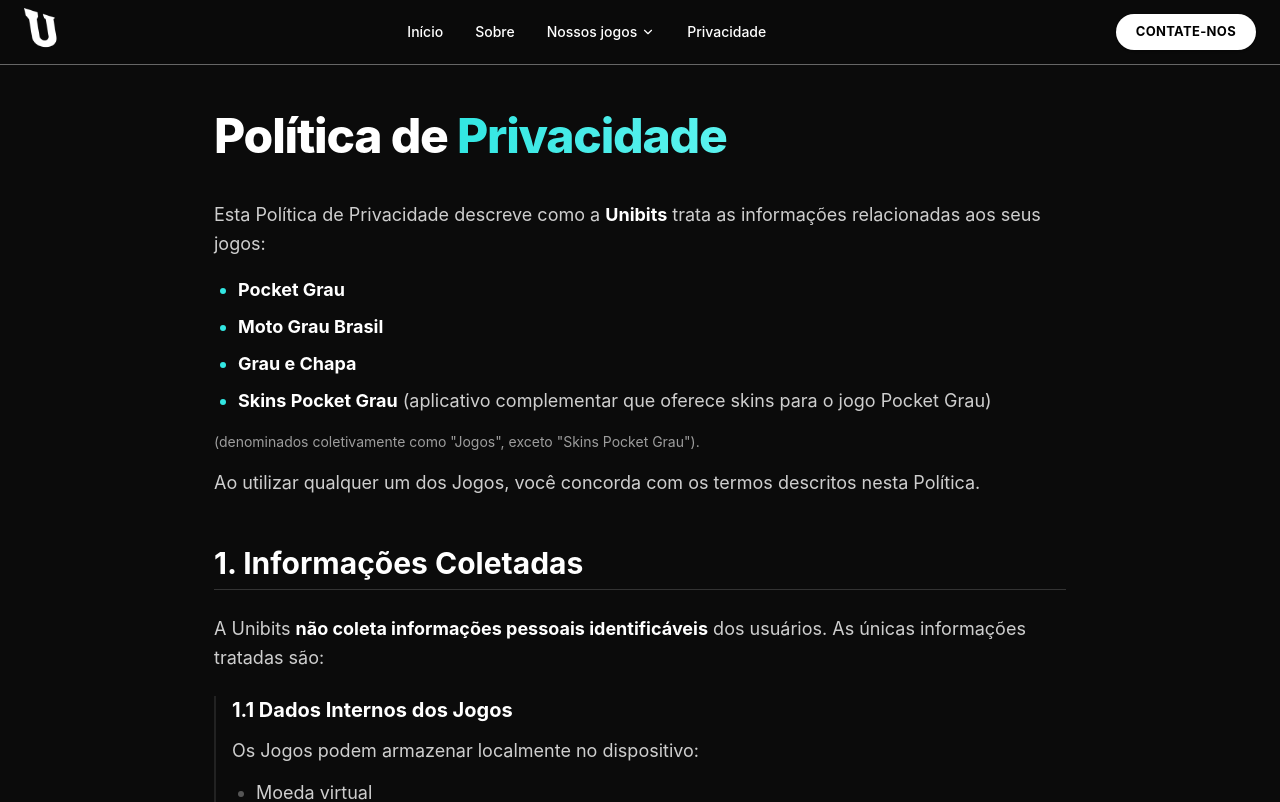
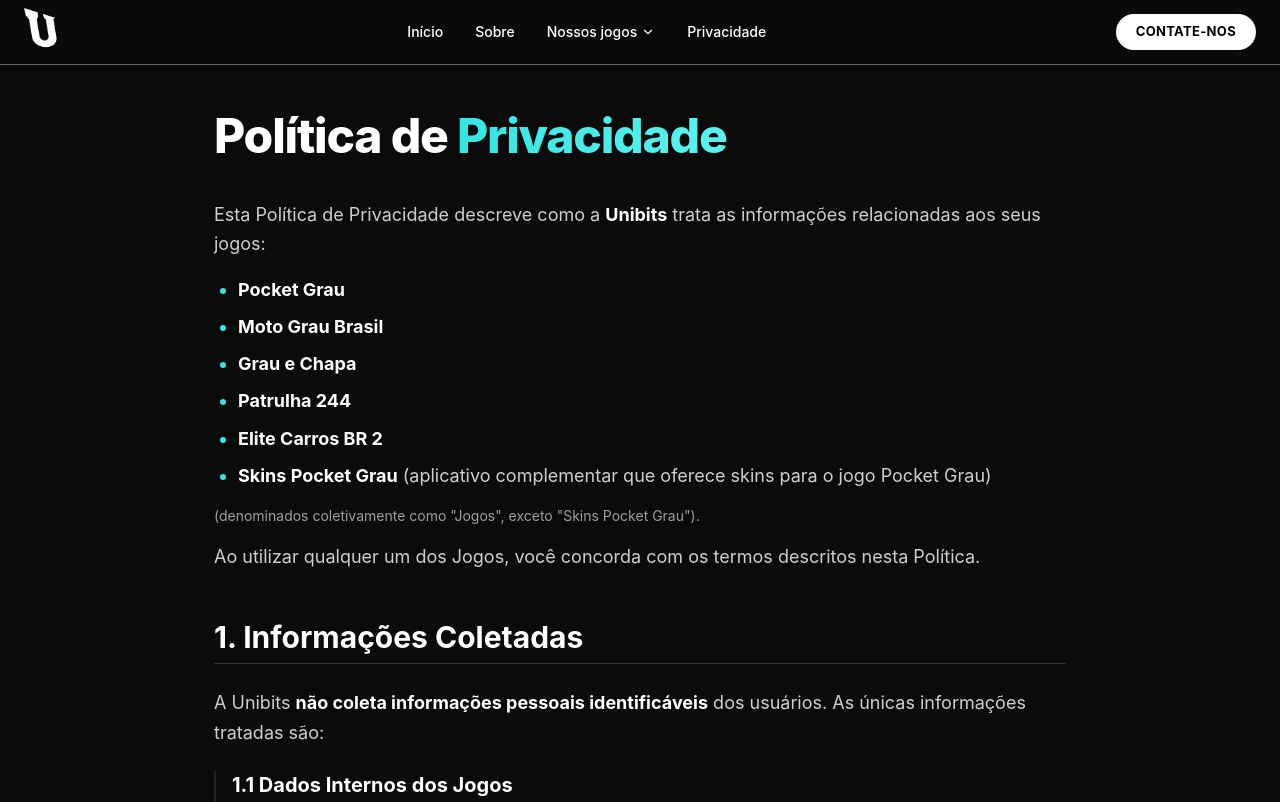
Before and after one commit to ederoliv/unibits, a React (Vite) app: page /privacidade in a window 1280 px wide. Shown: the top 802 px of the page. Built offline with nearby package versions, Linux system fonts and the light colour scheme.

Commit message:
Adicionando jogos na lista de politica de privacidade

```diff
--- a/src/pages/PrivacyPolicyPage.tsx
+++ b/src/pages/PrivacyPolicyPage.tsx
@@ -21,6 +21,8 @@
             <li><strong className="text-white">Pocket Grau</strong></li>
             <li><strong className="text-white">Moto Grau Brasil</strong></li>
             <li><strong className="text-white">Grau e Chapa</strong></li>
+            <li><strong className="text-white">Patrulha 244</strong></li>
+            <li><strong className="text-white">Elite Carros BR 2</strong></li>
             <li><strong className="text-white">Skins Pocket Grau</strong> (aplicativo complementar que oferece skins para o jogo Pocket Grau)</li>
           </ul>
           <p className="text-white/60 text-sm">
```
